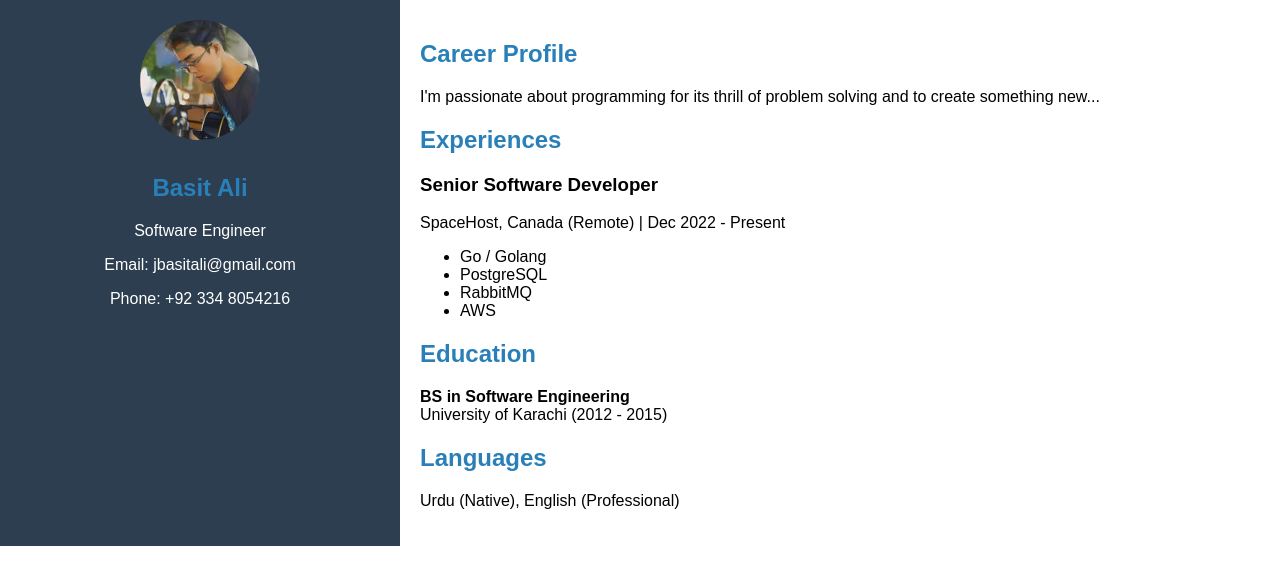
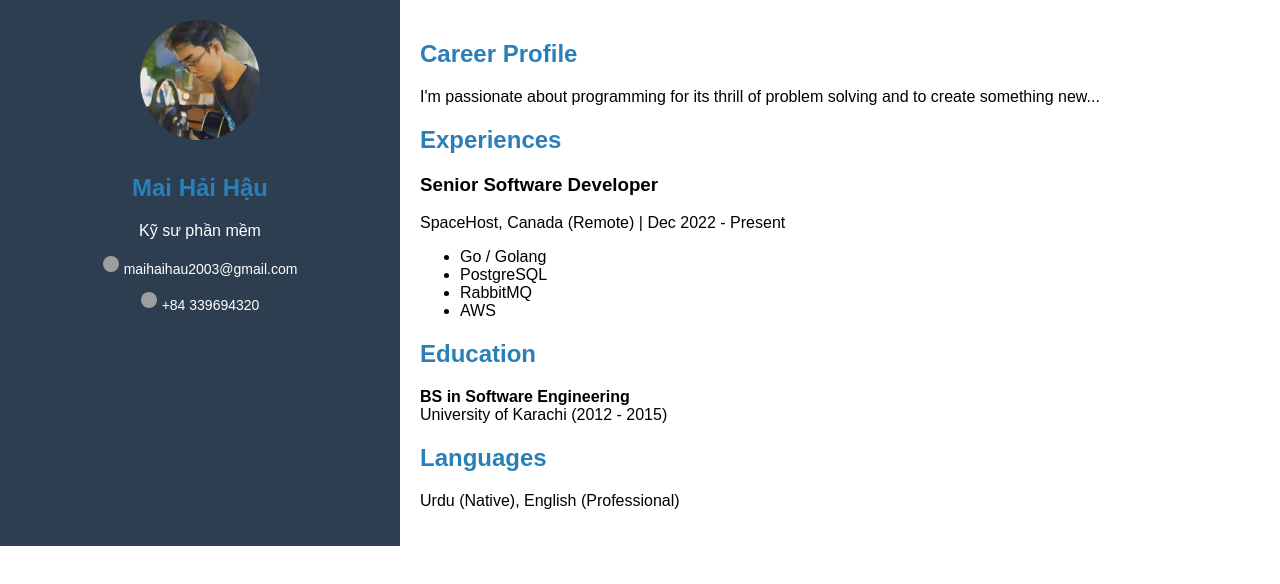
Before and after one commit to RayAnderson03/ai-starter, a plain HTML site: page index.html in a window 1280 px wide. Drawn offline with Linux system fonts and the light colour scheme; grey boxes are pictures that could not be loaded.

Commit message:
Update index.html

```diff
--- a/index.html
+++ b/index.html
@@ -3,7 +3,7 @@
 <head>
     <meta charset="UTF-8">
     <meta name="viewport" content="width=device-width, initial-scale=1.0">
-    <title>CV - Basit Ali</title>
+    <title>CV - Mai Hải Hậu</title>
     <style>
         body {
             font-family: Arial, sans-serif;
@@ -30,15 +30,38 @@
         h2 {
             color: #2980b9;
         }
+        .contact-info {
+            margin-top: 10px;
+        }
+        .contact-info a {
+            color: white;
+            text-decoration: none;
+            display: flex;
+            align-items: center;
+            justify-content: center;
+            gap: 5px;
+            margin-bottom: 10px;
+            font-size: 14px;
+        }
+        .contact-info img {
+            width: 16px;
+            height: 16px;
+        }
     </style>
 </head>
 <body>
     <div class="sidebar">
         <img src="profile.jpg" alt="Profile Picture">
-        <h2>Basit Ali</h2>
-        <p>Software Engineer</p>
-        <p>Email: jbasitali@gmail.com</p>
-        <p>Phone: +92 334 8054216</p>
+        <h2>Mai Hải Hậu</h2>
+        <p>Kỹ sư phần mềm</p>
+        <div class="contact-info">
+            <a href="mailto:maihaihau2003@gmail.com">
+                <img src="https://img.icons8.com/ios-filled/16/ffffff/email.png" alt="Email Icon"> maihaihau2003@gmail.com
+            </a>
+            <a href="tel:+84339694320">
+                <img src="https://img.icons8.com/ios-filled/16/ffffff/phone.png" alt="Phone Icon"> +84 339694320
+            </a>
+        </div>
     </div>
     <div class="content">
         <h2>Career Profile</h2>
```
